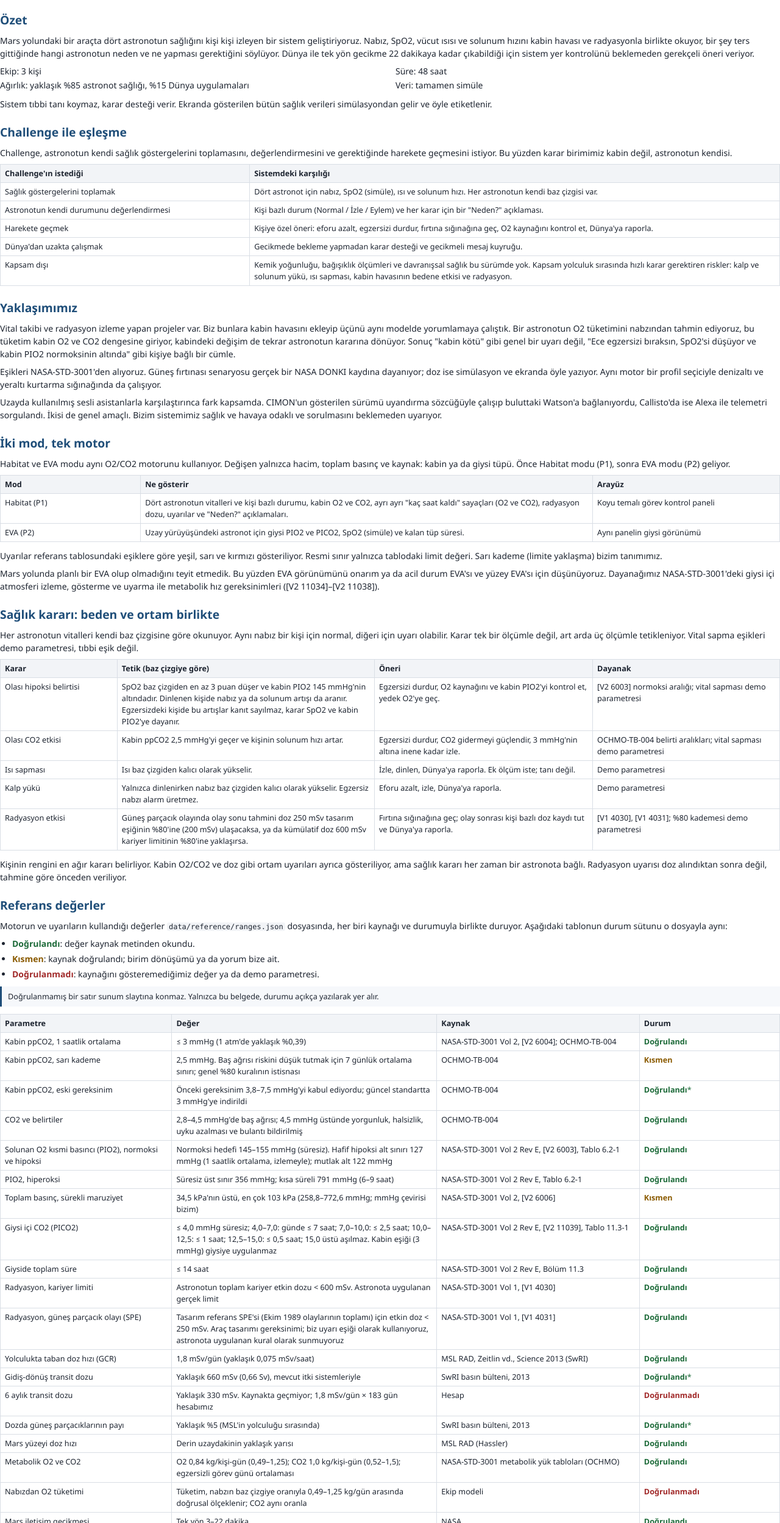
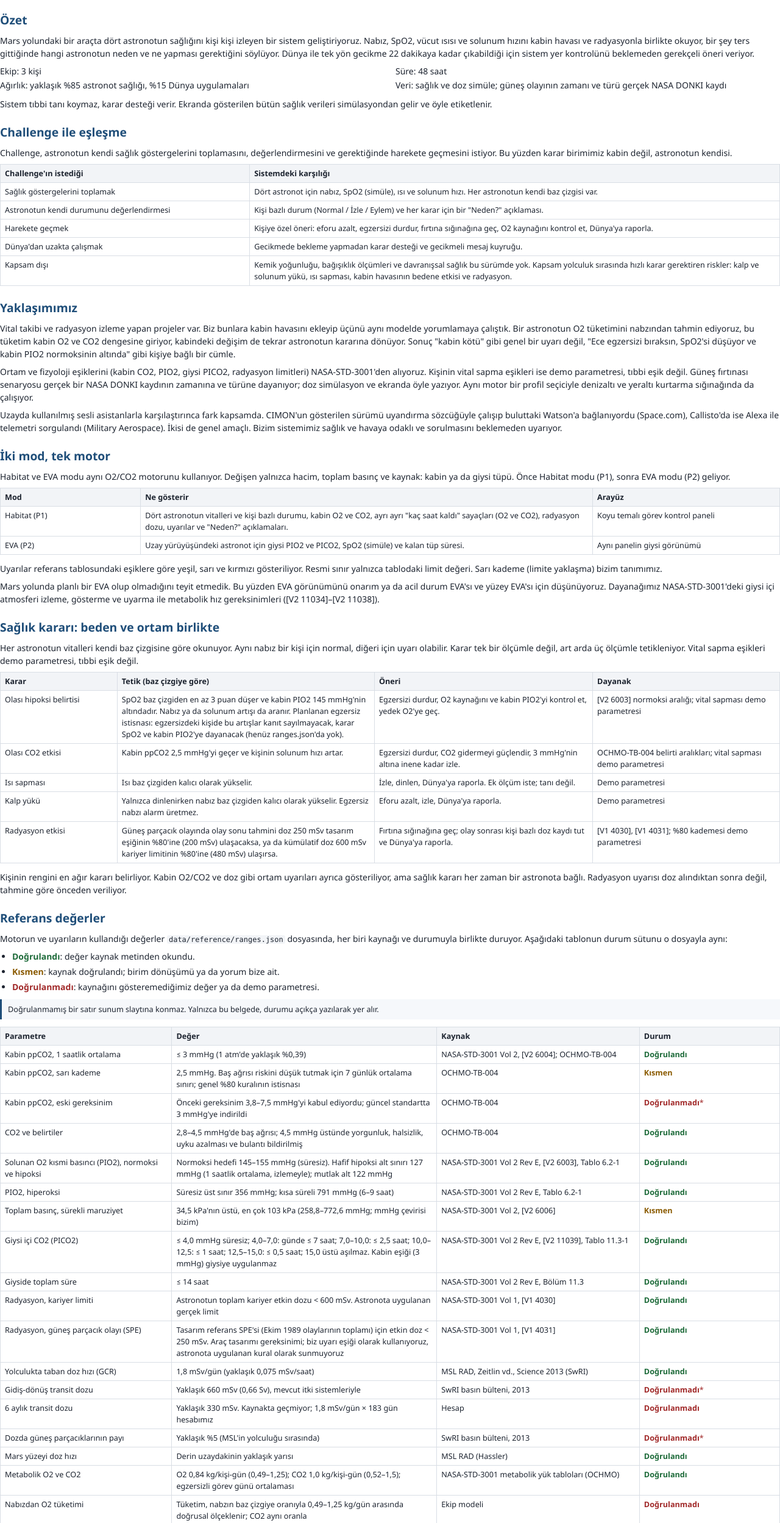
Before and after one commit to efea0/MTCM-Mars-Transit-Crew-Monitor, a plain HTML site: page docs/proje_taslagi_v5.html in a window 1280 px wide. Shown: the part 62-2560 px from the top of the page at 61% size. Drawn offline with Linux system fonts and the light colour scheme.

Commit message:
docs(delivery): v5'i Aydın incelemesine göre düzelt

```diff
--- a/docs/proje_taslagi_v5.html
+++ b/docs/proje_taslagi_v5.html
@@ -41,7 +41,7 @@
 <div class="facts">
   <div>Ekip: 3 kişi</div><div>Süre: 48 saat</div>
   <div>Ağırlık: yaklaşık %85 astronot sağlığı, %15 Dünya uygulamaları</div>
-  <div>Veri: tamamen simüle</div>
+  <div>Veri: sağlık ve doz simüle; güneş olayının zamanı ve türü gerçek NASA DONKI kaydı</div>
 </div>
 <p>Sistem tıbbi tanı koymaz, karar desteği verir. Ekranda gösterilen bütün sağlık verileri simülasyondan gelir ve öyle etiketlenir.</p>
 
@@ -58,8 +58,8 @@
 
 <h2>Yaklaşımımız</h2>
 <p>Vital takibi ve radyasyon izleme yapan projeler var. Biz bunlara kabin havasını ekleyip üçünü aynı modelde yorumlamaya çalıştık. Bir astronotun O2 tüketimini nabzından tahmin ediyoruz, bu tüketim kabin O2 ve CO2 dengesine giriyor, kabindeki değişim de tekrar astronotun kararına dönüyor. Sonuç "kabin kötü" gibi genel bir uyarı değil, "Ece egzersizi bıraksın, SpO2'si düşüyor ve kabin PIO2 normoksinin altında" gibi kişiye bağlı bir cümle.</p>
-<p>Eşikleri NASA-STD-3001'den alıyoruz. Güneş fırtınası senaryosu gerçek bir NASA DONKI kaydına dayanıyor; doz ise simülasyon ve ekranda öyle yazıyor. Aynı motor bir profil seçiciyle denizaltı ve yeraltı kurtarma sığınağında da çalışıyor.</p>
-<p>Uzayda kullanılmış sesli asistanlarla karşılaştırınca fark kapsamda. CIMON'un gösterilen sürümü uyandırma sözcüğüyle çalışıp buluttaki Watson'a bağlanıyordu, Callisto'da ise Alexa ile telemetri sorgulandı. İkisi de genel amaçlı. Bizim sistemimiz sağlık ve havaya odaklı ve sorulmasını beklemeden uyarıyor.</p>
+<p>Ortam ve fizyoloji eşiklerini (kabin CO2, PIO2, giysi PICO2, radyasyon limitleri) NASA-STD-3001'den alıyoruz. Kişinin vital sapma eşikleri ise demo parametresi, tıbbi eşik değil. Güneş fırtınası senaryosu gerçek bir NASA DONKI kaydının zamanına ve türüne dayanıyor; doz simülasyon ve ekranda öyle yazıyor. Aynı motor bir profil seçiciyle denizaltı ve yeraltı kurtarma sığınağında da çalışıyor.</p>
+<p>Uzayda kullanılmış sesli asistanlarla karşılaştırınca fark kapsamda. CIMON'un gösterilen sürümü uyandırma sözcüğüyle çalışıp buluttaki Watson'a bağlanıyordu (Space.com), Callisto'da ise Alexa ile telemetri sorgulandı (Military Aerospace). İkisi de genel amaçlı. Bizim sistemimiz sağlık ve havaya odaklı ve sorulmasını beklemeden uyarıyor.</p>
 
 <h2>İki mod, tek motor</h2>
 <p>Habitat ve EVA modu aynı O2/CO2 motorunu kullanıyor. Değişen yalnızca hacim, toplam basınç ve kaynak: kabin ya da giysi tüpü. Önce Habitat modu (P1), sonra EVA modu (P2) geliyor.</p>
@@ -75,11 +75,11 @@
 <p>Her astronotun vitalleri kendi baz çizgisine göre okunuyor. Aynı nabız bir kişi için normal, diğeri için uyarı olabilir. Karar tek bir ölçümle değil, art arda üç ölçümle tetikleniyor. Vital sapma eşikleri demo parametresi, tıbbi eşik değil.</p>
 <table>
   <tr><th style="width:15%">Karar</th><th style="width:33%">Tetik (baz çizgiye göre)</th><th style="width:28%">Öneri</th><th>Dayanak</th></tr>
-  <tr><td>Olası hipoksi belirtisi</td><td>SpO2 baz çizgiden en az 3 puan düşer ve kabin PIO2 145 mmHg'nin altındadır. Dinlenen kişide nabız ya da solunum artışı da aranır. Egzersizdeki kişide bu artışlar kanıt sayılmaz, karar SpO2 ve kabin PIO2'ye dayanır.</td><td>Egzersizi durdur, O2 kaynağını ve kabin PIO2'yi kontrol et, yedek O2'ye geç.</td><td>[V2 6003] normoksi aralığı; vital sapması demo parametresi</td></tr>
+  <tr><td>Olası hipoksi belirtisi</td><td>SpO2 baz çizgiden en az 3 puan düşer ve kabin PIO2 145 mmHg'nin altındadır. Nabız ya da solunum artışı da aranır. Planlanan egzersiz istisnası: egzersizdeki kişide bu artışlar kanıt sayılmayacak, karar SpO2 ve kabin PIO2'ye dayanacak (henüz ranges.json'da yok).</td><td>Egzersizi durdur, O2 kaynağını ve kabin PIO2'yi kontrol et, yedek O2'ye geç.</td><td>[V2 6003] normoksi aralığı; vital sapması demo parametresi</td></tr>
   <tr><td>Olası CO2 etkisi</td><td>Kabin ppCO2 2,5 mmHg'yi geçer ve kişinin solunum hızı artar.</td><td>Egzersizi durdur, CO2 gidermeyi güçlendir, 3 mmHg'nin altına inene kadar izle.</td><td>OCHMO-TB-004 belirti aralıkları; vital sapması demo parametresi</td></tr>
   <tr><td>Isı sapması</td><td>Isı baz çizgiden kalıcı olarak yükselir.</td><td>İzle, dinlen, Dünya'ya raporla. Ek ölçüm iste; tanı değil.</td><td>Demo parametresi</td></tr>
   <tr><td>Kalp yükü</td><td>Yalnızca dinlenirken nabız baz çizgiden kalıcı olarak yükselir. Egzersiz nabzı alarm üretmez.</td><td>Eforu azalt, izle, Dünya'ya raporla.</td><td>Demo parametresi</td></tr>
-  <tr><td>Radyasyon etkisi</td><td>Güneş parçacık olayında olay sonu tahmini doz 250 mSv tasarım eşiğinin %80'ine (200 mSv) ulaşacaksa, ya da kümülatif doz 600 mSv kariyer limitinin %80'ine yaklaşırsa.</td><td>Fırtına sığınağına geç; olay sonrası kişi bazlı doz kaydı tut ve Dünya'ya raporla.</td><td>[V1 4030], [V1 4031]; %80 kademesi demo parametresi</td></tr>
+  <tr><td>Radyasyon etkisi</td><td>Güneş parçacık olayında olay sonu tahmini doz 250 mSv tasarım eşiğinin %80'ine (200 mSv) ulaşacaksa, ya da kümülatif doz 600 mSv kariyer limitinin %80'ine (480 mSv) ulaşırsa.</td><td>Fırtına sığınağına geç; olay sonrası kişi bazlı doz kaydı tut ve Dünya'ya raporla.</td><td>[V1 4030], [V1 4031]; %80 kademesi demo parametresi</td></tr>
 </table>
 <p>Kişinin rengini en ağır kararı belirliyor. Kabin O2/CO2 ve doz gibi ortam uyarıları ayrıca gösteriliyor, ama sağlık kararı her zaman bir astronota bağlı. Radyasyon uyarısı doz alındıktan sonra değil, tahmine göre önceden veriliyor.</p>
 
@@ -95,7 +95,7 @@
   <tr><th style="width:22%">Parametre</th><th style="width:34%">Değer</th><th style="width:26%">Kaynak</th><th>Durum</th></tr>
   <tr><td>Kabin ppCO2, 1 saatlik ortalama</td><td>≤ 3 mmHg (1 atm'de yaklaşık %0,39)</td><td>NASA-STD-3001 Vol 2, [V2 6004]; OCHMO-TB-004</td><td class="st ok">Doğrulandı</td></tr>
   <tr><td>Kabin ppCO2, sarı kademe</td><td>2,5 mmHg. Baş ağrısı riskini düşük tutmak için 7 günlük ortalama sınırı; genel %80 kuralının istisnası</td><td>OCHMO-TB-004</td><td class="st part">Kısmen</td></tr>
-  <tr><td>Kabin ppCO2, eski gereksinim</td><td>Önceki gereksinim 3,8–7,5 mmHg'yi kabul ediyordu; güncel standartta 3 mmHg'ye indirildi</td><td>OCHMO-TB-004</td><td class="st ok">Doğrulandı<span style="font-weight:400">*</span></td></tr>
+  <tr><td>Kabin ppCO2, eski gereksinim</td><td>Önceki gereksinim 3,8–7,5 mmHg'yi kabul ediyordu; güncel standartta 3 mmHg'ye indirildi</td><td>OCHMO-TB-004</td><td class="st no">Doğrulanmadı<span style="font-weight:400">*</span></td></tr>
   <tr><td>CO2 ve belirtiler</td><td>2,8–4,5 mmHg'de baş ağrısı; 4,5 mmHg üstünde yorgunluk, halsizlik, uyku azalması ve bulantı bildirilmiş</td><td>OCHMO-TB-004</td><td class="st ok">Doğrulandı</td></tr>
   <tr><td>Solunan O2 kısmi basıncı (PIO2), normoksi ve hipoksi</td><td>Normoksi hedefi 145–155 mmHg (süresiz). Hafif hipoksi alt sınırı 127 mmHg (1 saatlik ortalama, izlemeyle); mutlak alt 122 mmHg</td><td>NASA-STD-3001 Vol 2 Rev E, [V2 6003], Tablo 6.2-1</td><td class="st ok">Doğrulandı</td></tr>
   <tr><td>PIO2, hiperoksi</td><td>Süresiz üst sınır 356 mmHg; kısa süreli 791 mmHg (6–9 saat)</td><td>NASA-STD-3001 Vol 2 Rev E, Tablo 6.2-1</td><td class="st ok">Doğrulandı</td></tr>
@@ -105,9 +105,9 @@
   <tr><td>Radyasyon, kariyer limiti</td><td>Astronotun toplam kariyer etkin dozu &lt; 600 mSv. Astronota uygulanan gerçek limit</td><td>NASA-STD-3001 Vol 1, [V1 4030]</td><td class="st ok">Doğrulandı</td></tr>
   <tr><td>Radyasyon, güneş parçacık olayı (SPE)</td><td>Tasarım referans SPE'si (Ekim 1989 olaylarının toplamı) için etkin doz &lt; 250 mSv. Araç tasarımı gereksinimi; biz uyarı eşiği olarak kullanıyoruz, astronota uygulanan kural olarak sunmuyoruz</td><td>NASA-STD-3001 Vol 1, [V1 4031]</td><td class="st ok">Doğrulandı</td></tr>
   <tr><td>Yolculukta taban doz hızı (GCR)</td><td>1,8 mSv/gün (yaklaşık 0,075 mSv/saat)</td><td>MSL RAD, Zeitlin vd., Science 2013 (SwRI)</td><td class="st ok">Doğrulandı</td></tr>
-  <tr><td>Gidiş-dönüş transit dozu</td><td>Yaklaşık 660 mSv (0,66 Sv), mevcut itki sistemleriyle</td><td>SwRI basın bülteni, 2013</td><td class="st ok">Doğrulandı<span style="font-weight:400">*</span></td></tr>
+  <tr><td>Gidiş-dönüş transit dozu</td><td>Yaklaşık 660 mSv (0,66 Sv), mevcut itki sistemleriyle</td><td>SwRI basın bülteni, 2013</td><td class="st no">Doğrulanmadı<span style="font-weight:400">*</span></td></tr>
   <tr><td>6 aylık transit dozu</td><td>Yaklaşık 330 mSv. Kaynakta geçmiyor; 1,8 mSv/gün × 183 gün hesabımız</td><td>Hesap</td><td class="st no">Doğrulanmadı</td></tr>
-  <tr><td>Dozda güneş parçacıklarının payı</td><td>Yaklaşık %5 (MSL'in yolculuğu sırasında)</td><td>SwRI basın bülteni, 2013</td><td class="st ok">Doğrulandı<span style="font-weight:400">*</span></td></tr>
+  <tr><td>Dozda güneş parçacıklarının payı</td><td>Yaklaşık %5 (MSL'in yolculuğu sırasında)</td><td>SwRI basın bülteni, 2013</td><td class="st no">Doğrulanmadı<span style="font-weight:400">*</span></td></tr>
   <tr><td>Mars yüzeyi doz hızı</td><td>Derin uzaydakinin yaklaşık yarısı</td><td>MSL RAD (Hassler)</td><td class="st ok">Doğrulandı</td></tr>
   <tr><td>Metabolik O2 ve CO2</td><td>O2 0,84 kg/kişi-gün (0,49–1,25); CO2 1,0 kg/kişi-gün (0,52–1,5); egzersizli görev günü ortalaması</td><td>NASA-STD-3001 metabolik yük tabloları (OCHMO)</td><td class="st ok">Doğrulandı</td></tr>
   <tr><td>Nabızdan O2 tüketimi</td><td>Tüketim, nabzın baz çizgiye oranıyla 0,49–1,25 kg/gün arasında doğrusal ölçeklenir; CO2 aynı oranla</td><td>Ekip modeli</td><td class="st no">Doğrulanmadı</td></tr>
@@ -116,7 +116,7 @@
   <tr><td>Vital sapma eşikleri</td><td>İzle / Eylem: SpO2 −3 / −6 puan; dinlenme nabzı +15 / +30; solunum +4 / +8; ısı +0,5 / +1,0 °C; art arda 3 ölçüm</td><td>Demo parametresi</td><td class="st no">Doğrulanmadı</td></tr>
   <tr><td>Genel sarı kademe</td><td>Resmi limitin %80'i</td><td>Demo parametresi</td><td class="st no">Doğrulanmadı</td></tr>
 </table>
-<p style="font-size:9.5pt">* Bu satırlar <code>ranges.json</code>'da yer almıyor; değerleri kaynak metinde bulup bu belge için kontrol ettik.</p>
+<p style="font-size:9.5pt">* Bu satırlar dondurulmuş <code>ranges.json</code>'da yer almadığı için durumları "Doğrulanmadı". Değerler belirtilen kaynakta geçiyor; <code>ranges.json</code>'a eklenmeleri ekip kararına bağlı.</p>
 <p>Standart revizyonu: NASA-STD-3001 Vol 2'nin Rev E'den daha yeni bir revizyonu yayımlanmış olabilir. Bunu bir kaynakla teyit etmedik (<span class="st no">doğrulanmadı</span>). Tablodaki madde numaraları Rev E metnine göre.</p>
 <p>Dozun nereden geldiği: DONKI olayın zamanını ve türünü verir, doz vermez. Ekrandaki doz, 1,8 mSv/gün taban hızın üstüne olay etkisi eklenerek modelleniyor ve "simüle" etiketi taşıyor. Toplam doz çubuğu 600 mSv kariyer limitine, güneş fırtınası kararı 250 mSv tasarım eşiğine bağlı.</p>
 
@@ -170,7 +170,7 @@
 <p>Ekranlara akan verinin biçimi arka uçtaki Pydantic modellerinde tanımlı ve <code>docs/contract.json</code> olarak dışa veriliyor.</p>
 <h3>Veri kaynakları</h3>
 <ul>
-  <li>NASA DONKI API: gerçek güneş parçacık olayı (SEP) kaydı. Mayıs 2024 için 14 olay döndü; demoda GOES uydusunun &gt;10 MeV ölçümüne dayanan 10 Mayıs 2024 olayı kullanılıyor. Kayıt önceden çekilip JSON olarak saklanıyor, API anahtarı repoda yok.</li>
+  <li>NASA DONKI API: gerçek güneş parçacık olayı (SEP) kaydı. Mayıs 2024 için 14 olay döndü; demoda GOES uydusunun &gt;10 MeV ölçümüne dayanan 10 Mayıs 2024 olayı kullanılacak. Kayıt önceden çekilip <code>data/donki/</code> altında JSON olarak saklanacak; API anahtarı repoya konmayacak.</li>
   <li>NASA-STD-3001: fizyolojik, radyasyon ve kabin havası eşikleri.</li>
   <li>MSL RAD (Curiosity): Mars yolculuğu ve yüzeyi için doz referansları.</li>
   <li>NASA OSDR ve HRP risk raporları: arka plan ve risk başlıkları.</li>
@@ -181,7 +181,7 @@
 <ol>
   <li>Her şey normal. Habitat paneli tanıtılıyor: dört astronot (Ayşe, Can, Ece, Mert), kabin O2 ve CO2, iki ayrı geri sayım.</li>
   <li>O2 üretimi duruyor ve kabin PIO2 yavaşça düşüyor. Yalnızca O2 sayacı hızlanıyor; CO2 giderme çalıştığı için CO2 sayacı değişmiyor.</li>
-  <li>Astronot 3 (Ece) egzersizde. Nabzı 130'a, solunumu 26'ya çıkıyor; sistem bunları alarm ya da hipoksi kanıtı saymıyor. Ece'nin SpO2'si kendi bazından 3 puan düşünce "İzle", 6 puan düşünce "Eylem" oluyor. Kanıt olarak SpO2 ve kabin PIO2 gösteriliyor, öneri "egzersizi durdur, yedek O2'ye geç". Bu kişisel uyarı, kabin uyarısı kırmızıya dönmeden çok önce geliyor. Can ve Mert normal kalıyor.</li>
+  <li>Astronot 3 (Ece) egzersizde. Nabzı 130'a, solunumu 26'ya çıkıyor; planlanan egzersiz istisnasıyla sistem bunları alarm ya da hipoksi kanıtı saymayacak. Ece'nin SpO2'si kendi bazından 3 puan düşünce "İzle", 6 puan düşünce "Eylem" oluyor. Kanıt olarak SpO2 ve kabin PIO2 gösteriliyor, öneri "egzersizi durdur, yedek O2'ye geç". Bu kişisel uyarı, kabin uyarısı kırmızıya dönmeden çok önce geliyor. Can ve Mert normal kalıyor.</li>
   <li>Ayrı bir örnek: Ayşe ile Mert'in nabzı ikisinde de 80. Ayşe kendi bazının +16 üstünde olduğu için "İzle" oluyor (kalp yükü, hipoksi değil); Mert +13'te kaldığı için normal. Aynı nabız, iki farklı karar.</li>
   <li>Güneş fırtınası: DONKI kaydı tetikleniyor. Sistem olay sonu dozunu tahmin ediyor ve 200 mSv'yi aşacağını görünce doz alınmadan önce "fırtına sığınağına geç" uyarısı veriyor.</li>
   <li>EVA görünümü: giysi PIO2 ve PICO2, kalan tüp süresi ve gerekirse "hava kilidine dön" önerisi.</li>
@@ -198,7 +198,7 @@
   <tr><td>Kemik ve bağışıklık gibi konular neden yok?</td><td>Bu sürüm uzun vadeli değişimleri değil, yolculuk sırasında hızlı karar gerektiren riskleri kapsıyor: kalp ve solunum yükü, ısı sapması, kabin havasının bedene etkisi ve radyasyon.</td></tr>
   <tr><td>Giysi içinde SpO2 nasıl ölçülüyor?</td><td>Alına ya da kulak memesine yerleşen bir sensör varsayıyoruz. Veri simüle, eşikler NASA-STD-3001'den.</td></tr>
   <tr><td>Radyasyon dozu gerçek mi?</td><td>Hayır, simüle. DONKI olayın zamanını ve türünü veriyor; doz, MSL RAD'in ölçtüğü 1,8 mSv/gün taban hızının üstüne kurulan bir model.</td></tr>
-  <tr><td>Egzersiz yapan biri yanlış alarm üretmez mi?</td><td>Egzersizdeki kişide nabız ve solunum artışı alarm ya da kanıt sayılmıyor. Karar SpO2 ve kabin havasına dayanıyor. Ayrıca her uyarı art arda üç ölçümle tetikleniyor ve bir "Neden?" açıklaması taşıyor.</td></tr>
+  <tr><td>Egzersiz yapan biri yanlış alarm üretmez mi?</td><td>Kalp yükü kararı yalnızca dinlenirken veriliyor. Egzersizdeki kişide nabız ve solunum artışının hipoksi kanıtı da sayılmaması planlanıyor; o zaman karar SpO2 ve kabin havasına dayanacak. Ayrıca her uyarı art arda üç ölçümle tetikleniyor ve bir "Neden?" açıklaması taşıyor.</td></tr>
   <tr><td>Sensör veri vermezse ne olur?</td><td>Ekran "veri yok" der. Eksik veri hiçbir zaman "normal" sayılmaz.</td></tr>
   <tr><td>İnternet yokken ses çalışır mı?</td><td>Demo sese bağlı değil. Tarayıcıda konuşma tanıma çoğunlukla sunucu tabanlı olduğu için internetsiz çalıştığını iddia etmiyoruz.</td></tr>
   <tr><td>CIMON ya da Callisto'dan farkınız ne?</td><td>Onlar genel amaçlı asistanlar. Biz sağlık ve havaya odaklıyız, sorulmasını beklemeden gerekçeli uyarı veriyoruz ve havayla bedeni aynı modelde tutuyoruz.</td></tr>
@@ -210,6 +210,8 @@
 <ul class="src">
   <li>NASA OCHMO-TB-004, Carbon Dioxide: <a href="https://www.nasa.gov/wp-content/uploads/2023/12/ochmo-tb-004-carbon-dioxide.pdf">https://www.nasa.gov/wp-content/uploads/2023/12/ochmo-tb-004-carbon-dioxide.pdf</a></li>
   <li>NASA-STD-3001 Vol 2, Bölüm 6 (6003, 6004, 6006): <a href="https://www.nasa.gov/reference/6-0-natural-and-induced-environments-vol-2">https://www.nasa.gov/reference/6-0-natural-and-induced-environments-vol-2</a></li>
+  <li>NASA-STD-3001 Volume 1, Crew Health: [V1 4030] kariyer limiti, [V1 4031] güneş parçacık olayı tasarım gereksinimi.</li>
+  <li>Zeitlin vd., "Measurements of Energetic Particle Radiation in Transit to Mars on the Mars Science Laboratory", Science 340 (2013): <a href="https://doi.org/10.1126/science.1235989">https://doi.org/10.1126/science.1235989</a></li>
   <li>SwRI, MSL RAD ile Mars yolculuğu radyasyon ölçümü: <a href="https://www.swri.org/newsroom/press-releases/swri-led-team-calculates-the-radiation-exposure-associated-trip-mars">https://www.swri.org/newsroom/press-releases/swri-led-team-calculates-the-radiation-exposure-associated-trip-mars</a></li>
   <li>30 CFR 7.506, sığınak hava gereksinimleri: <a href="https://www.ecfr.gov/current/title-30/section-7.506">https://www.ecfr.gov/current/title-30/section-7.506</a></li>
   <li>NRC 2007, denizaltı maruziyet kılavuz seviyeleri: <a href="https://www.nap.edu/read/11170/chapter/2">https://www.nap.edu/read/11170/chapter/2</a></li>
```
Also changed, not shown: 1 other file.
